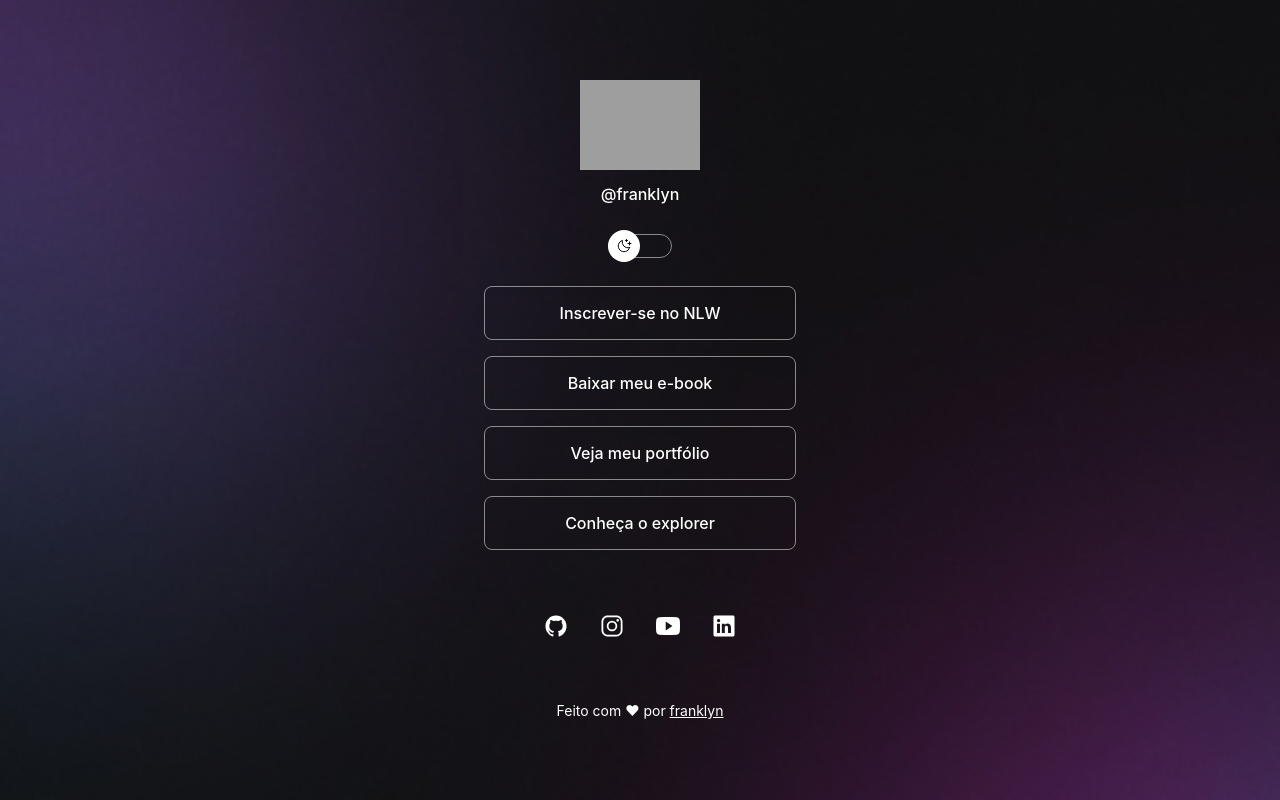
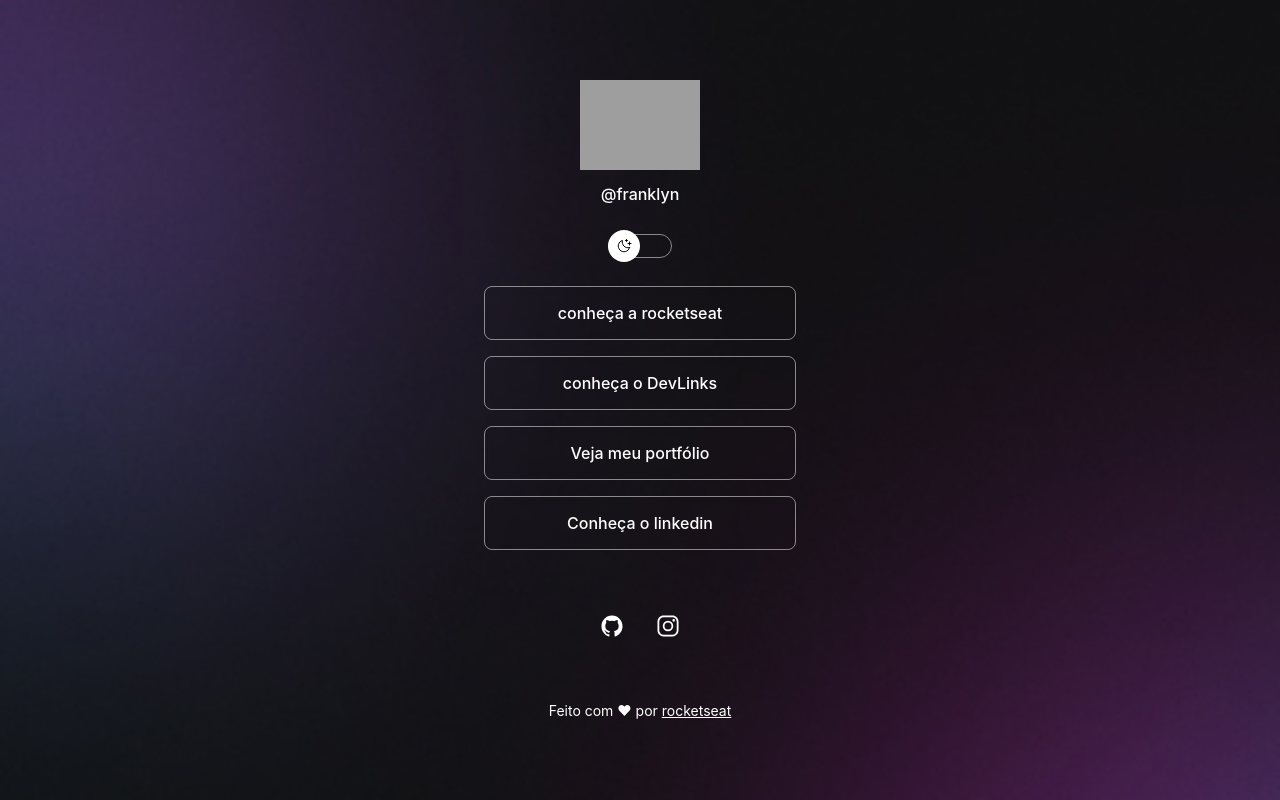
Before and after one commit to Ynfklyn00/projeto, a plain HTML site: page index.html in a window 1280 px wide. Drawn offline with nearby package versions, Linux system fonts and the light colour scheme; grey boxes are pictures that could not be loaded.

Commit message:
add commit

```diff
--- a/index.html
+++ b/index.html
@@ -31,20 +31,21 @@
         </div>
 
       <ul>
+
         <li>
-          <a href="#">Inscrever-se no NLW</a>
+          <a href="https://www.rocketseat.com.br/" target="_blank">conheça a rocketseat</a>
         </li>
 
         <li>
-          <a href="#">Baixar meu e-book</a>
+          <a href="https://app.rocketseat.com.br/login?to=%2F" target="_blank">conheça o DevLinks</a>
         </li>
 
         <li>
-          <a href="#">Veja meu portfólio</a>
+          <a href="https://github.com/Ynfklyn00/projeto" target="_blank">Veja meu portfólio</a>
         </li>
 
         <li>
-          <a href="#">Conheça o explorer</a>
+          <a href="https://www.linkedin.com/in/franklyn-garcia-09ba03401/" target="_blank">Conheça o linkedin</a>
         </li>
       </ul>
       <div id="social-links">
@@ -55,18 +56,10 @@
         <a href="https://instagram.com/ynfklyn_" target="_blank" title="Instagram">
         <ion-icon name="logo-instagram"></ion-icon>
         </a>
-
-        <a href="https://youtube.com/" target="_blank" title="YouTube">
-        <ion-icon name="logo-youtube"></ion-icon>
-        </a>
-
-        <a href="https://linkedin.com/" target="_blank" title="linkedin">
-        <ion-icon name="logo-linkedin"></ion-icon>
-        </a>
 </div>
       </div>
       <footer>
-        Feito com ♥ por <a href="https://instagram.com/ynfklyn_" target="_blank">franklyn</a>
+        Feito com ♥ por <a href="https://rocketseat.com.br" target="_blank">rocketseat</a>
       </footer>
     </div>
     <script type="module" src="https://unpkg.com/ionicons@7.1.0/dist/ionicons/ionicons.esm.js"></script>
```
